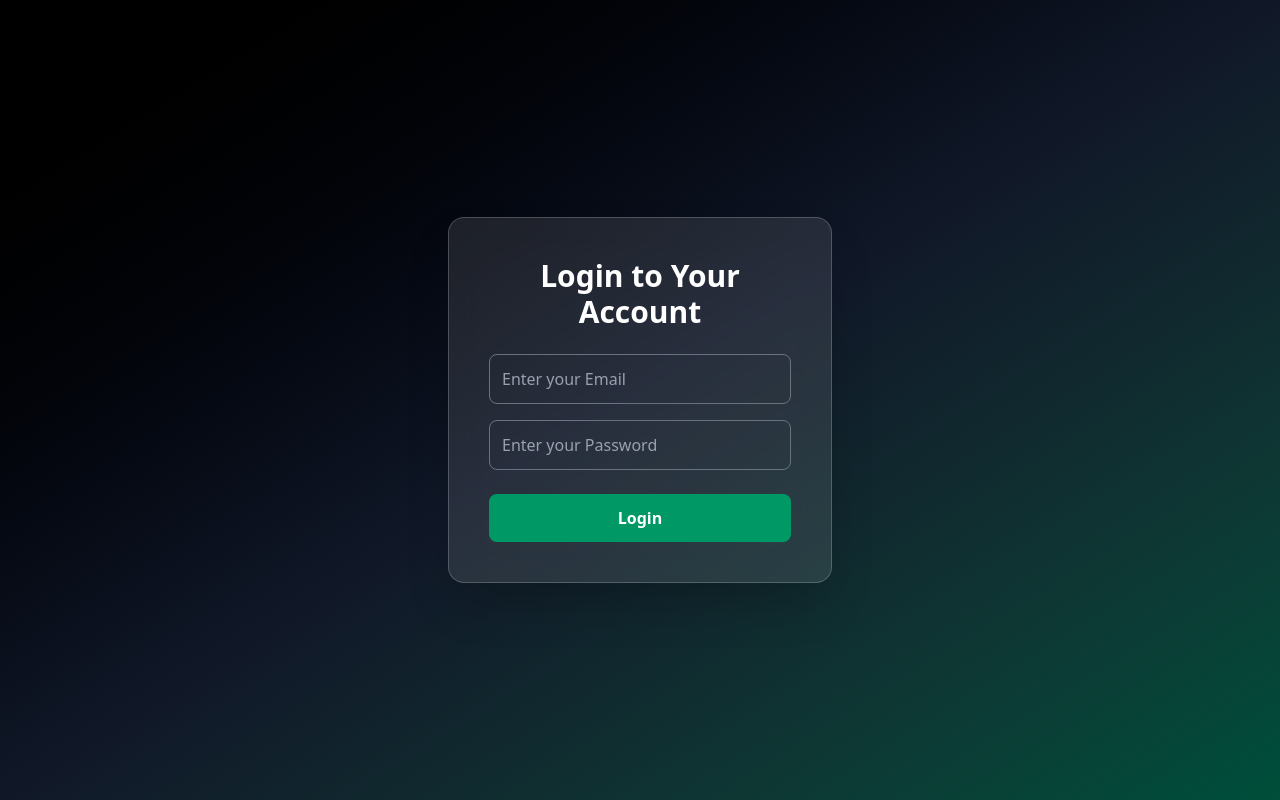
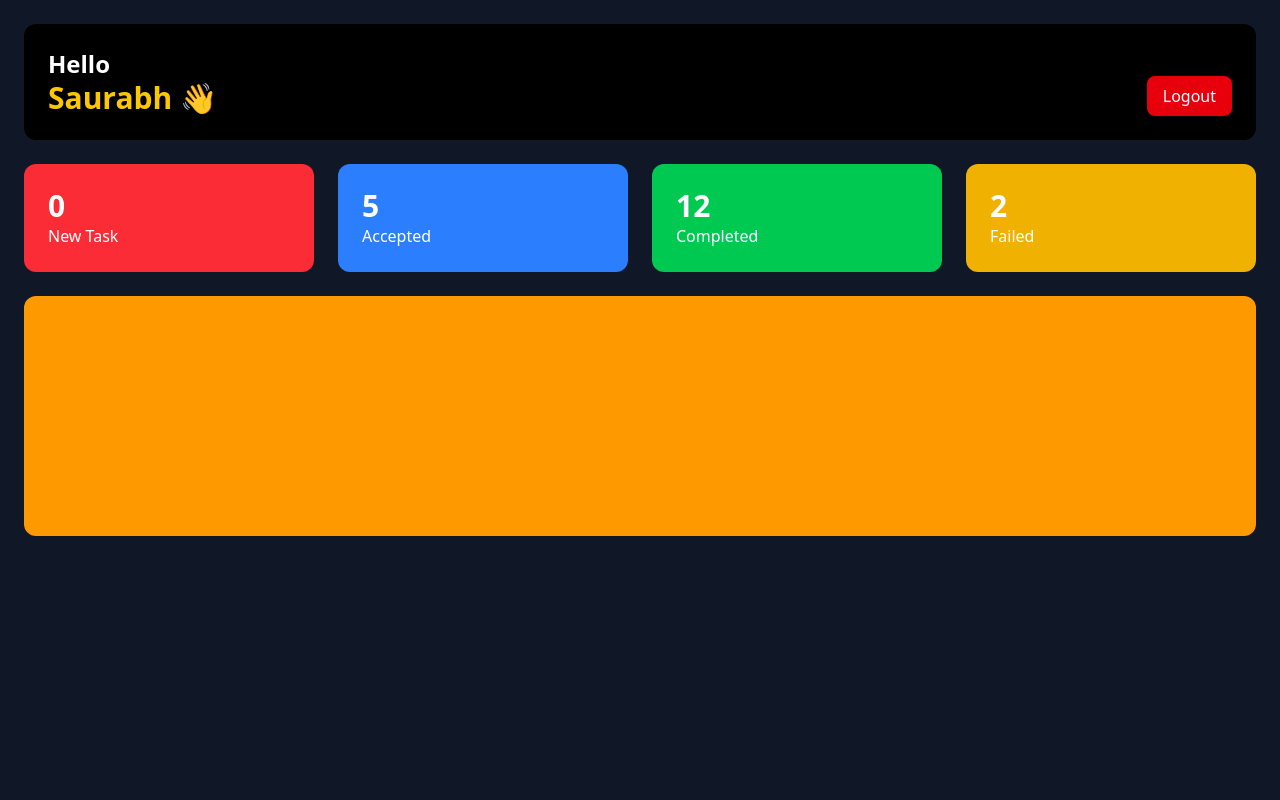
Before and after one commit to saurabhbhardwaj934/EMS, a React (Vite) app: page / in a window 1280 px wide. Built offline with nearby package versions, Linux system fonts and the light colour scheme.

Commit message:
add more componets

```diff
--- a/src/App.jsx
+++ b/src/App.jsx
@@ -1,10 +1,13 @@
 import React from 'react'
 import Login from './components/Auth/Login'
+import EmployeeDashboard from './components/Dashboard/EmployeeDashboard'
 
 const App = () => {
   return (
     <>
-    <Login/>
+    {/* <Login/> */}
+    <EmployeeDashboard/>
+
 
 
 
--- /dev/null
+++ b/src/components/TaskList/TaskList.jsx
@@ -0,0 +1,11 @@
+import React from 'react'
+
+const TaskList = () => {
+  return (
+    <div className=' h-60 bg-amber-500 rounded-xl p-6 text-white'>
+
+    </div>
+  )
+}
+
+export default TaskList
--- /dev/null
+++ b/src/components/others/TaskListNumber.jsx
@@ -0,0 +1,31 @@
+import React from 'react'
+
+const TaskListNumber = () => {
+  return (
+    <div className='grid grid-cols-4 gap-6'>
+
+      <div className='bg-red-500 p-6 rounded-xl text-white'>
+        <h2 className='text-3xl font-bold'>0</h2>
+        <p>New Task</p>
+      </div>
+
+      <div className='bg-blue-500 p-6 rounded-xl text-white'>
+        <h2 className='text-3xl font-bold'>5</h2>
+        <p>Accepted</p>
+      </div>
+
+      <div className='bg-green-500 p-6 rounded-xl text-white'>
+        <h2 className='text-3xl font-bold'>12</h2>
+        <p>Completed</p>
+      </div>
+
+      <div className='bg-yellow-500 p-6 rounded-xl text-white'>
+        <h2 className='text-3xl font-bold'>2</h2>
+        <p>Failed</p>
+      </div>
+
+    </div>
+  )
+}
+
+export default TaskListNumber
```
Also changed, not shown: 1 other file (tests, documents, lock files or other folders).
